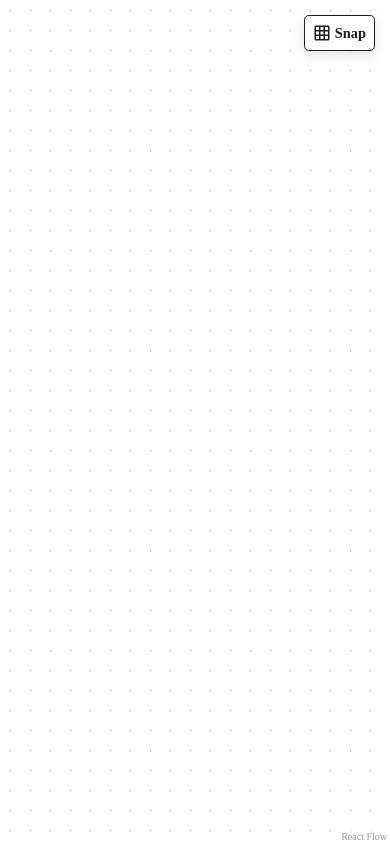
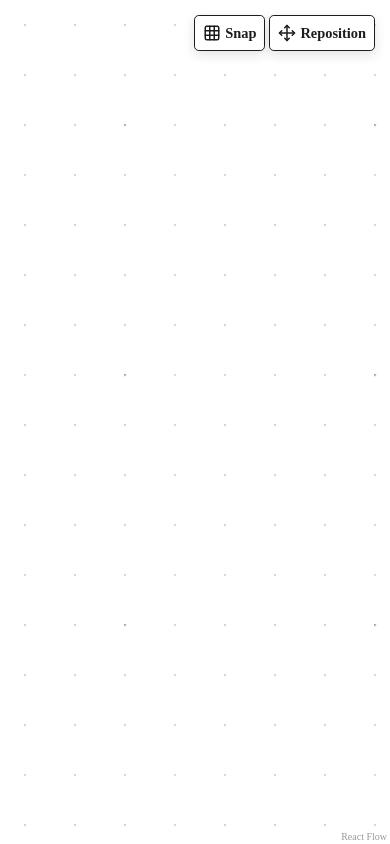
Before and after one commit to ExposedCat/numberflow, a React (Vite) app: page / in a window 390 px wide. Built offline with nearby package versions, Linux system fonts and the light colour scheme.

Commit message:
feat: reposition, nicer spacings

```diff
--- a/package.json
+++ b/package.json
@@ -14,10 +14,10 @@
 		"@emotion/react": "^11.14.0",
 		"@stitches/react": "^1.2.8",
 		"@xyflow/react": "^12.8.4",
+		"lucide-react": "^1.21.0",
 		"mathjs": "^14.7.0",
 		"react": "^19.1.0",
-		"react-dom": "^19.1.0",
-		"react-icons": "^5.5.0"
+		"react-dom": "^19.1.0"
 	},
 	"devDependencies": {
 		"@types/react": "^19.1.2",
--- a/src/components/nodes/NumberNode.tsx
+++ b/src/components/nodes/NumberNode.tsx
@@ -20,6 +20,7 @@ import {
 } from "react";
 import { createPortal } from "react-dom";
 import { styled } from "@/theme";
+import { GRID_CELL_SIZE } from "@/utils/layout";
 import { compute, evaluate } from "@/utils/math";
 import { updateOne } from "@/utils/state";
 import type { WeightedEdgeType } from "../edges/WeightedEdge";
@@ -123,8 +124,10 @@ const SPACE_XS = ROOT_FONT_SIZE * 0.25;
 const SPACE_SM = ROOT_FONT_SIZE * 0.5;
 const BORDER_WIDTH = 1;
 const TOP_LABEL_CLEARANCE_HEIGHT = ROOT_FONT_SIZE * 0.2;
+const LEFT_LABEL_CLEARANCE_WIDTH = ROOT_FONT_SIZE * 0.2;
+const LEFT_HANDLE_BORDER_OVERLAP = SPACE_SM;
 const DOT_HANDLE_ROW_WIDTH = 6;
-const DOT_HANDLE_LEFT_MARGIN = SPACE_SM - 3;
+const DOT_HANDLE_LEFT_MARGIN = LEFT_HANDLE_BORDER_OVERLAP - 3;
 const DOT_HANDLE_ROW_HEIGHT = ROOT_FONT_SIZE * 1.35;
 const LOCAL_HANDLE_MIN_WIDTH = ROOT_FONT_SIZE * 1.05;
 const LOCAL_HANDLE_HEIGHT = ROOT_FONT_SIZE * 1.05;
@@ -267,7 +270,8 @@ const measureCompactHandleWidth = (name: string) => {
 
 const getLeftColumnWidth = (leftInputs: string[]): number =>
 	leftInputs.length > 0
-		? Math.max(...leftInputs.map(measureCompactHandleWidth)) - SPACE_SM
+		? Math.max(...leftInputs.map(measureCompactHandleWidth)) -
+			LEFT_HANDLE_BORDER_OVERLAP
 		: 0;
 
 const getLeftColumnHeight = (leftInputs: string[]) =>
@@ -332,6 +336,9 @@ const getNumberNodeSize = (
 	const hasVisibleLeftLabel = leftInputs.some((name) => name !== "input");
 	const topClearanceHeight =
 		hasTopLabel && !hasVisibleLeftLabel ? TOP_LABEL_CLEARANCE_HEIGHT : 0;
+	const leftClearanceWidth = hasVisibleLeftLabel
+		? LEFT_LABEL_CLEARANCE_WIDTH
+		: SPACE_SM;
 	const leftColumnWidth = getLeftColumnWidth(leftInputs);
 	const leftColumnHeight = getLeftColumnHeight(leftInputs);
 	const valueWidth = getCanvasTextWidth(
@@ -349,15 +356,19 @@ const getNumberNodeSize = (
 	const nameHeight = node.data.name
 		? NORMAL_TEXT_LINE_HEIGHT + BORDER_WIDTH
 		: 0;
-	const bodyWidth = leftColumnWidth + valueWidth + SPACE_SM * 2;
+	const bodyWidth =
+		leftColumnWidth + valueWidth + leftClearanceWidth + SPACE_SM;
 	const bodyHeight =
 		Math.max(leftColumnHeight, NORMAL_TEXT_LINE_HEIGHT) + SPACE_XS * 2;
+	const width = Math.ceil(Math.max(bodyWidth, nameWidth) + BORDER_WIDTH * 2);
+	const height = Math.ceil(
+		topClearanceHeight + nameHeight + bodyHeight + BORDER_WIDTH * 2,
+	);
+	const clampedHeight = Math.max(height, GRID_CELL_SIZE);
 
 	return {
-		width: Math.ceil(Math.max(bodyWidth, nameWidth) + BORDER_WIDTH * 2),
-		height: Math.ceil(
-			topClearanceHeight + nameHeight + bodyHeight + BORDER_WIDTH * 2,
-		),
+		width: Math.max(width, clampedHeight),
+		height: clampedHeight,
 	};
 };
 
@@ -626,6 +637,9 @@ export const NumberNode: FC<NodeProps<NumberNodeType>> = ({
 	const hasLeftColumnSpace = leftInputs.length > 0;
 	const hasTopLabel = topInputs.some((name) => name !== "input");
 	const hasVisibleLeftLabel = leftInputs.some((name) => name !== "input");
+	const leftContentPadding = hasVisibleLeftLabel
+		? `${LEFT_LABEL_CLEARANCE_WIDTH}px`
+		: "$sm";
 	const needsTopLabelClearance = hasTopLabel && !hasVisibleLeftLabel;
 	const sourcePosition = useMemo(() => {
 		if (!currentNode || !nodeId) {
@@ -882,7 +896,9 @@ export const NumberNode: FC<NodeProps<NumberNodeType>> = ({
 						gap: "$xs",
 						alignItems: "flex-start",
 						flex: "0 0 auto",
-						marginLeft: hasLeftColumnSpace ? "-$sm" : "0",
+						marginLeft: hasLeftColumnSpace
+							? `-${LEFT_HANDLE_BORDER_OVERLAP}px`
+							: "0",
 					}}
 				>
 					{leftInputs.map((name) =>
@@ -890,7 +906,9 @@ export const NumberNode: FC<NodeProps<NumberNodeType>> = ({
 							<DotHandleRow
 								key={name}
 								css={{
-									marginLeft: hasLeftColumnSpace ? "calc($sm - 3px)" : "-3px",
+									marginLeft: hasLeftColumnSpace
+										? `${DOT_HANDLE_LEFT_MARGIN}px`
+										: "-3px",
 								}}
 							>
 								<DotHandle
@@ -918,7 +936,8 @@ export const NumberNode: FC<NodeProps<NumberNodeType>> = ({
 						flex: 1,
 						minWidth: 0,
 						position: "relative",
-						paddingInline: "$sm",
+						paddingLeft: leftContentPadding,
+						paddingRight: "$sm",
 					}}
 				>
 					<StyledField
--- a/src/components/pages/Root.tsx
+++ b/src/components/pages/Root.tsx
@@ -10,16 +10,18 @@ import {
 	useEdgesState,
 	useNodesState,
 } from "@xyflow/react";
+import { Grid3X3, Move, Trash2 } from "lucide-react";
 import {
 	type FC,
 	type MouseEvent,
 	useCallback,
+	useId,
 	useMemo,
 	useRef,
 	useState,
 } from "react";
-import { MdGridOn } from "react-icons/md";
 import { styled } from "@/theme";
+import { GRID_CELL_SIZE } from "@/utils/layout";
 import { Box } from "../ui/Box";
 
 import "@xyflow/react/dist/style.css";
@@ -30,7 +32,16 @@ import {
 } from "../edges/WeightedEdge";
 import { NumberNode, type NumberNodeType } from "../nodes/NumberNode";
 
-const SNAP_GRID: SnapGrid = [20, 20];
+const SNAP_GRID: SnapGrid = [GRID_CELL_SIZE, GRID_CELL_SIZE];
+const MAJOR_GRID_GAP = GRID_CELL_SIZE * 5;
+const FINE_GRID_DOT_SIZE = 1.3;
+const MAJOR_GRID_DOT_SIZE = 1.6;
+const ACTION_MENU_OFFSET = 8;
+const ACTION_MENU_EDGE_MARGIN = 12;
+
+type ActionMenuTarget =
+	| { kind: "node"; id: string; left: number; top: number }
+	| { kind: "edge"; id: string; left: number; top: number };
 
 const SnapToggleButton = styled("button", {
 	alignItems: "center",
@@ -67,10 +78,64 @@ const SnapToggleButton = styled("button", {
 	},
 });
 
+const PanelControls = styled("div", {
+	display: "inline-flex",
+	gap: "$xs",
+});
+
+const FloatingActionMenu = styled("div", {
+	backgroundColor: "$white",
+	border: "1px solid $border-default",
+	borderRadius: "$inner",
+	boxShadow: "0 0.35rem 1rem rgba(29, 28, 28, 0.18)",
+	display: "inline-flex",
+	gap: "$xs",
+	padding: "$xs",
+	position: "fixed",
+	zIndex: 20,
+});
+
+const FloatingActionButton = styled("button", {
+	alignItems: "center",
+	backgroundColor: "$white",
+	border: "1px solid $border-default",
+	borderRadius: "$inner",
+	color: "$status-error",
+	cursor: "pointer",
+	display: "inline-flex",
+	height: "2rem",
+	justifyContent: "center",
+	width: "2rem",
+
+	"&:hover": {
+		backgroundColor: "#fef2f2",
+		borderColor: "$status-error",
+	},
+});
+
+const getActionMenuPosition = (event: MouseEvent) => ({
+	left: Math.min(
+		event.clientX + ACTION_MENU_OFFSET,
+		window.innerWidth - ACTION_MENU_EDGE_MARGIN,
+	),
+	top: Math.min(
+		event.clientY + ACTION_MENU_OFFSET,
+		window.innerHeight - ACTION_MENU_EDGE_MARGIN,
+	),
+});
+
+const snapPositionToGrid = (position: NumberNodeType["position"]) => ({
+	x: Math.round(position.x / GRID_CELL_SIZE) * GRID_CELL_SIZE,
+	y: Math.round(position.y / GRID_CELL_SIZE) * GRID_CELL_SIZE,
+});
+
 export const Root: FC = () => {
 	const [nodes, setNodes, onNodesChange] = useNodesState<NumberNodeType>([]);
 	const [edges, setEdges, onEdgesChange] = useEdgesState<WeightedEdgeType>([]);
 	const [snapToGrid, setSnapToGrid] = useState(false);
+	const [actionMenu, setActionMenu] = useState<ActionMenuTarget | null>(null);
+	const fineGridId = useId();
+	const majorGridId = useId();
 	const reactFlowRef =
 		useRef<ReactFlowInstance<NumberNodeType, WeightedEdgeType>>(null);
 
@@ -100,6 +165,7 @@ export const Root: FC = () => {
 	);
 	const onPaneClick = useCallback(
 		(event: MouseEvent) => {
+			setActionMenu(null);
 			if (event.detail !== 2) return;
 
 			const position = reactFlowRef.current?.screenToFlowPosition(
@@ -107,15 +173,60 @@ export const Root: FC = () => {
 					x: event.clientX,
 					y: event.clientY,
 				},
-				{ snapToGrid },
+				{ snapToGrid: false },
 			);
 			if (!position) return;
 
 			const id = Date.now().toString();
-			setNodes((prev) => [...prev, createNumberNode(id, position)]);
+			const nodePosition = snapToGrid ? snapPositionToGrid(position) : position;
+			setNodes((prev) => [...prev, createNumberNode(id, nodePosition)]);
 		},
 		[createNumberNode, setNodes, snapToGrid],
 	);
+	const onNodeClick = useCallback((event: MouseEvent, node: NumberNodeType) => {
+		event.stopPropagation();
+		setActionMenu({
+			kind: "node",
+			id: node.id,
+			...getActionMenuPosition(event),
+		});
+	}, []);
+	const onEdgeClick = useCallback(
+		(event: MouseEvent, edge: WeightedEdgeType) => {
+			event.stopPropagation();
+			setActionMenu({
+				kind: "edge",
+				id: edge.id,
+				...getActionMenuPosition(event),
+			});
+		},
+		[],
+	);
+	const removeActionMenuTarget = useCallback(() => {
+		if (!actionMenu) return;
+
+		if (actionMenu.kind === "node") {
+			setNodes((prev) => prev.filter((node) => node.id !== actionMenu.id));
+			setEdges((prev) =>
+				prev.filter(
+					(edge) =>
+						edge.source !== actionMenu.id && edge.target !== actionMenu.id,
+				),
+			);
+		} else {
+			setEdges((prev) => prev.filter((edge) => edge.id !== actionMenu.id));
+		}
+
+		setActionMenu(null);
+	}, [actionMenu, setEdges, setNodes]);
+	const snapNodesToGrid = useCallback(() => {
+		setNodes((prev) =>
+			prev.map((node) => ({
+				...node,
+				position: snapPositionToGrid(node.position),
+			})),
+		);
+	}, [setNodes]);
 
 	const nodeTypes = useMemo(() => ({ number: NumberNode }), []);
 	const edgeTypes = useMemo(() => ({ weighted: WeightedEdge }), []);
@@ -130,6 +241,8 @@ export const Root: FC = () => {
 				onInit={(reactFlow) => {
 					reactFlowRef.current = reactFlow;
 				}}
+				onEdgeClick={onEdgeClick}
+				onNodeClick={onNodeClick}
 				onPaneClick={onPaneClick}
 				panOnDrag={[1]}
 				panOnScroll
@@ -139,6 +252,7 @@ export const Root: FC = () => {
 				zoomOnScroll={false}
 			>
 				<Panel position="top-right">
+					<PanelControls>
 						<SnapToggleButton
 							active={snapToGrid}
 							aria-label={`${snapToGrid ? "Disable" : "Enable"} grid snapping`}
@@ -148,22 +262,50 @@ export const Root: FC = () => {
 							title={`${snapToGrid ? "Disable" : "Enable"} grid snapping`}
 							type="button"
 						>
-						<MdGridOn aria-hidden size={18} />
+							<Grid3X3 aria-hidden size={18} strokeWidth={2} />
 							Snap
 						</SnapToggleButton>
+						<SnapToggleButton
+							aria-label="Reposition nodes to closest grid cells"
+							className="nopan"
+							onClick={snapNodesToGrid}
+							title="Reposition nodes to closest grid cells"
+							type="button"
+						>
+							<Move aria-hidden size={18} strokeWidth={2} />
+							Reposition
+						</SnapToggleButton>
+					</PanelControls>
 				</Panel>
+				{actionMenu && (
+					<FloatingActionMenu
+						className="nodrag nopan"
+						style={{ left: actionMenu.left, top: actionMenu.top }}
+					>
+						<FloatingActionButton
+							aria-label={`Remove ${actionMenu.kind}`}
+							onClick={removeActionMenuTarget}
+							title={`Remove ${actionMenu.kind}`}
+							type="button"
+						>
+							<Trash2 aria-hidden size={18} strokeWidth={2} />
+						</FloatingActionButton>
+					</FloatingActionMenu>
+				)}
 				<Background
-					id="fine-grid"
-					color="#94a3b8"
-					gap={20}
-					size={1.3}
+					id={fineGridId}
+					color="#64748b"
+					gap={GRID_CELL_SIZE}
+					offset={FINE_GRID_DOT_SIZE / 2}
+					size={FINE_GRID_DOT_SIZE}
 					variant={BackgroundVariant.Dots}
 				/>
 				<Background
-					id="major-grid"
-					color="#94a3b8"
-					gap={100}
-					size={1.3}
+					id={majorGridId}
+					color="#64748b"
+					gap={MAJOR_GRID_GAP}
+					offset={MAJOR_GRID_DOT_SIZE / 2}
+					size={MAJOR_GRID_DOT_SIZE}
 					variant={BackgroundVariant.Dots}
 				/>
 			</ReactFlow>
--- /dev/null
+++ b/src/utils/layout.ts
@@ -0,0 +1 @@
+export const GRID_CELL_SIZE = 50;
```
Also changed, not shown: 1 other file (tests, documents, lock files or other folders). Lines whose indentation alone changed are shown as unchanged.
